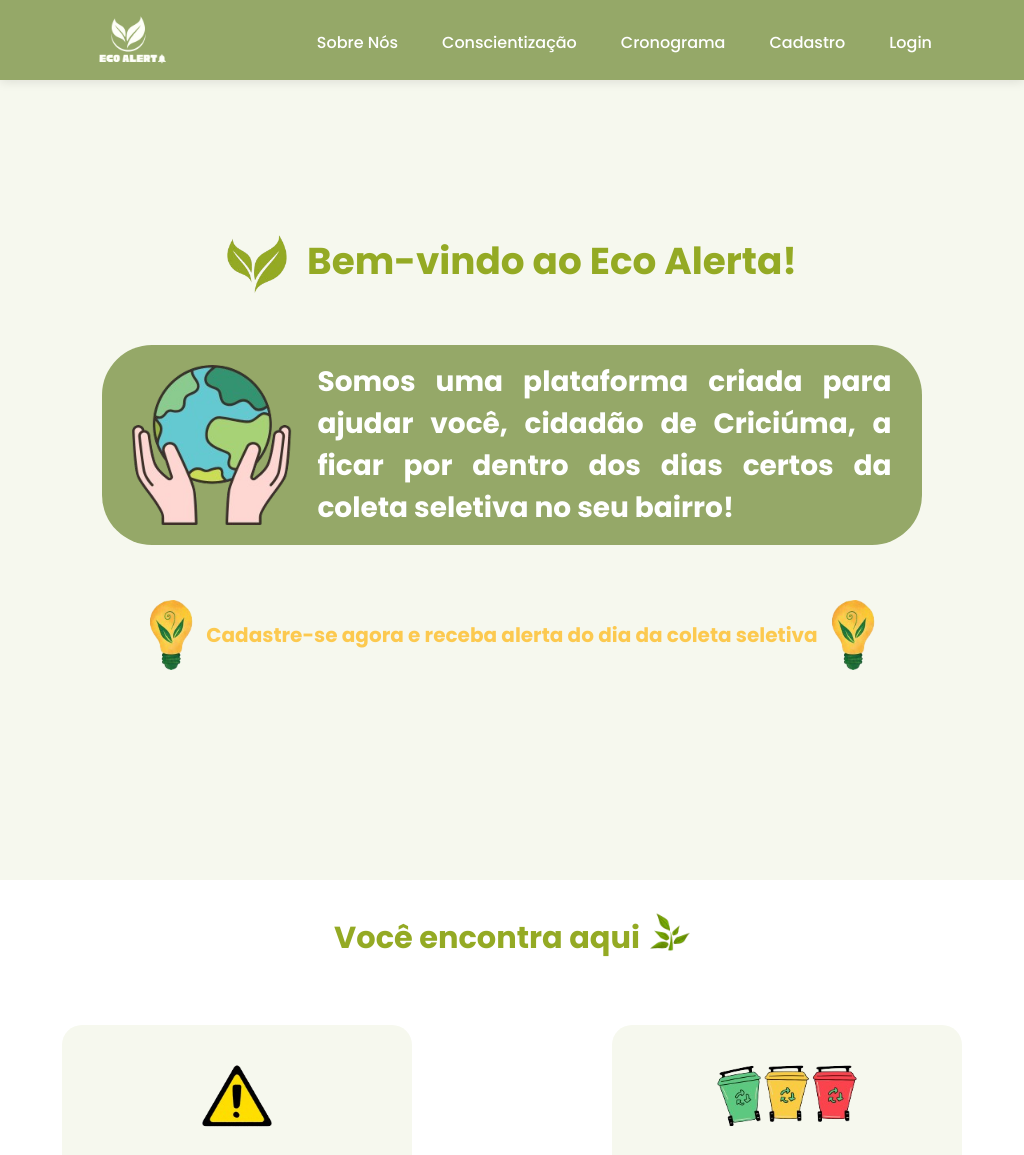
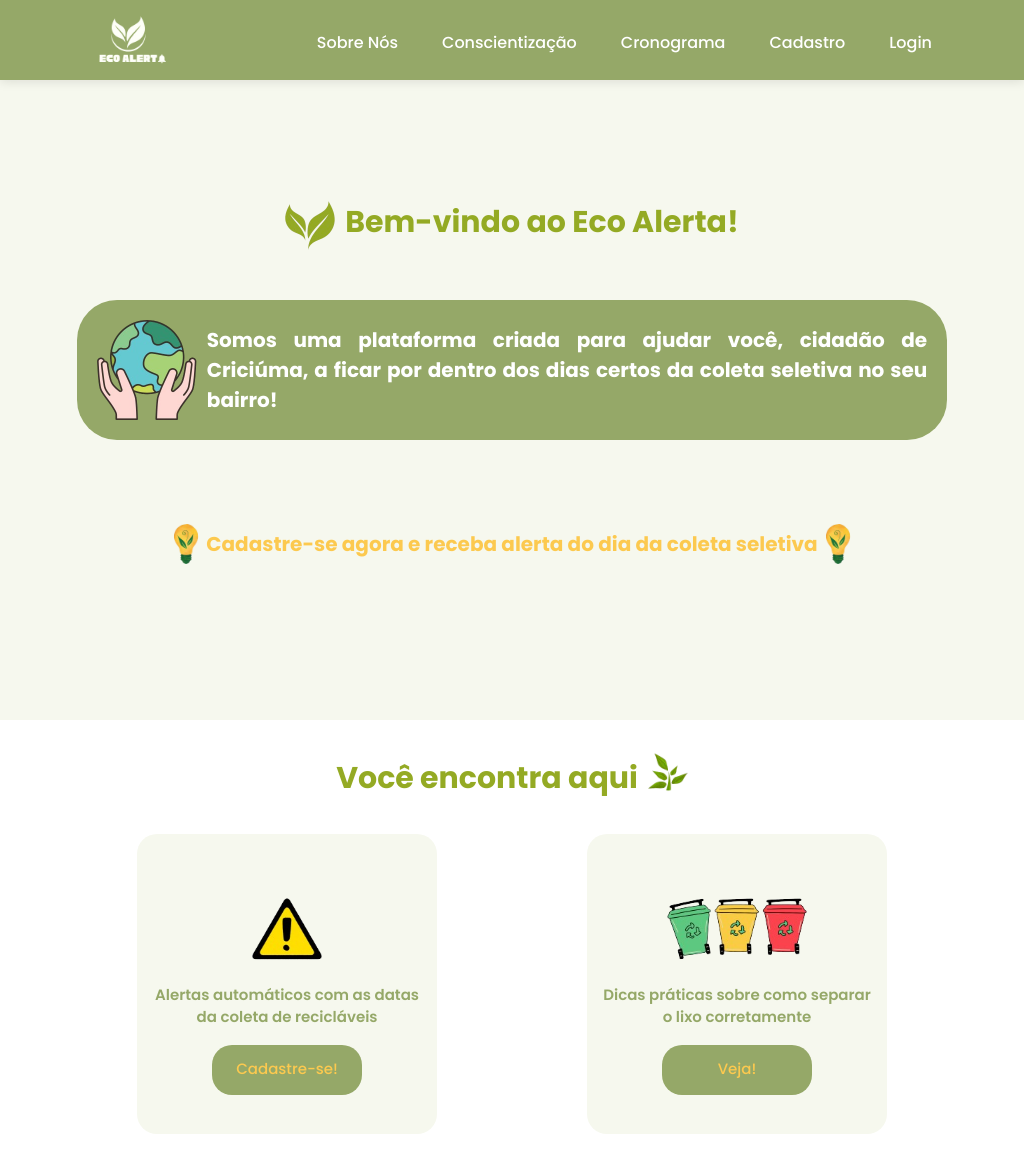
Before and after one commit to TCS-ADS-2025/EcoAlerta-Frontend, a React (Vite) app: page /about in a window 1024 px wide. Shown: the top 1155 px of the page. Built offline with nearby package versions, Linux system fonts and the light colour scheme.

Commit message:
feat: responsividade da about

```diff
--- a/src/components/pages/about/About.css
+++ b/src/components/pages/about/About.css
@@ -10,18 +10,16 @@
 }
 
 .welcome-container {
-  width: 80%;
-  height: 100%;
+  width: 85%;
+  height: 70%;
 
   display: flex;
   flex-direction: column;
-  justify-content: center;
+  justify-content: space-around;
   align-items: center;
 }
 
 .welcome-title {
-  margin-bottom: 50px;
-
   display: flex;
   flex-direction: row;
   align-items: center;
@@ -30,48 +28,53 @@
 
 .welcome-title h1 {
   color: #94aa24;
+  font-size: 40px;
   font-weight: bold;
   padding-left: 20px;
 }
 
 .welcome-title img {
   height: 60px;
+  width: 60px;
 }
 
-.about-span {
+.about-container {
   background-color: #95a868;
-  color: #ffff;
-  font-size: 28px;
-  font-weight: bold;
-
-  width: 100%;
-  height: 200px;
-  border-radius: 50px;
-  padding: 0 30px;
 
   display: flex;
   justify-content: space-around;
   align-items: center;
   text-align: justify;
+  width: 100%;
+  height: auto;
+  border-radius: 40px;
+  padding: 20px;
+}
+
+.about-container p {
+  color: #ffff;
+  font-size: 26px;
+  font-weight: bold;
+  margin: 0;
+  padding-left: 20px;
 }
 
 #mundo-img {
-  height: 90%;
+  height: 150px;
+  width: 150px;
   width: auto;
-  padding-right: 25px;
 }
 
-.welcome-container p {
+.register-now p {
   color: #fcc94f;
-  font-size: 25px;
+  font-size: 28px;
   font-weight: bold;
   margin: 40px 0px;
   position: relative;
+  text-align: center;
 }
 
 .register-now {
-  margin: 35px 0px;
-
   display: flex;
   flex-direction: row;
   align-items: center;
@@ -80,6 +83,7 @@
 
 .register-now img {
   height: 70px;
+  width: 70px;
 }
 
 /* Container 2*/
@@ -98,6 +102,7 @@
   color: #94aa24;
   font-weight: bold;
   margin-top: 40px;
+  font-size: 35px;
 }
 
 .notice-title {
@@ -108,7 +113,7 @@
 }
 
 .notice-title img {
-  height: 40px;
+  height: 50px;
   padding-left: 10px;
   margin-top: 20px;
 }
@@ -117,10 +122,14 @@
   display: grid;
   grid-template-columns: 1fr 1fr;
   margin: 60px 0px;
-  gap: 200px 200px;
+  gap: 200px;
 }
 
 .notice-card .card-body {
+  display: flex;
+  flex-direction: column;
+  justify-content: center;
+  align-items: center;
   background-color: #f6f8ee;
   color: #95a868;
   font-size: 20px;
@@ -129,7 +138,7 @@
   text-align: center;
 
   width: 350px;
-  height: 300px;
+  height: 350px;
 }
 
 .notice-card img {
@@ -140,6 +149,10 @@
 .btn-card {
   background-color: #95a868;
   color: #fcc94f;
+  display: flex;
+  justify-content: center;
+  align-items: center;
+  text-align: center;
   width: 200px;
   height: 60px;
   border-radius: 20px;
@@ -149,43 +162,70 @@
 
 /* Celulares - até 767px */
 @media screen and (max-width: 767px) {
-  .welcome-container {
-    width: 85%;
-  }
-
   .main-container-1 {
     min-height: 80vh;
   }
 
-  span {
-    font-size: 2.5vw;
+  .welcome-title img {
+    width: 30px;
+    height: 30px;
+  }
 
-    width: 100%;
-    height: 150px;
+  .welcome-title {
+    margin-bottom: 10px;
+  }
+
+  .welcome-title h1 {
+    font-size: 20px;
+    padding-left: 10px;
   }
 
   #mundo-img {
-    height: 65%;
+    height: 50px;
+    width: 50px;
   }
 
-  .welcome-container p {
+  .about-container {
+    height: auto;
+    padding: 20px;
+  }
+
+  .about-container p {
+    margin: 0;
+    padding-left: 10px;
+    font-size: 13px;
+  }
+
+  .register-now p {
+    text-align: center;
     font-size: 15px;
   }
 
   .register-now img {
-    height: 50px;
+    width: 30px;
+    height: 30px;
+  }
+
+  .notice-title h2 {
+    font-size: 20px;
+  }
+
+  .notice-title img {
+    height: 30px;
+    width: 40px;
   }
 
   .notice-grid {
+    margin-top: 30px;
     grid-template-columns: 1fr;
     gap: 50px;
   }
 
   .notice-card .card-body {
-    font-size: 16px;
+    font-size: 13px;
 
-    width: 300px;
-    height: 280px;
+    width: 250px;
+    height: 250px;
   }
 
   .notice-card img {
@@ -194,44 +234,75 @@
 
   .btn-card {
     font-size: 18px;
-    width: 180px;
+    width: 150px;
+    height: 50px;
+    font-size: 15px;
   }
 }
 
 /* Tablets*/
 @media screen and (min-width: 768px) and (max-width: 992px) {
-  .welcome-container {
-    width: 85%;
+
+  .main-container-1 {
+    min-height: 80vh;
   }
 
-  span {
-    font-size: 18px;
+  .welcome-title img {
+    width: 50px;
+    height: 50px;
+  }
 
-    width: 100%;
-    height: 140px;
+  .welcome-title h1 {
+    font-size: 25px;
+    padding-left: 10px;
   }
 
   #mundo-img {
-    height: 65%;
+    height: 80px;
+    width: 80px;
   }
 
-  .welcome-container p {
-    font-size: 15px;
+  .about-container {
+    height: auto;
+    padding: 20px;
+  }
+
+  .about-container p {
+    margin: 0;
+    padding-left: 10px;
+    font-size: 16px;
+  }
+
+  .register-now p {
+    text-align: center;
+    font-size: 18px;
   }
 
   .register-now img {
-    height: 50px;
+    width: 40px;
+    height: 40px;
+  }
+
+  .notice-title h2 {
+    font-size: 25px;
+  }
+
+  .notice-title img {
+    height: 30px;
+    width: 40px;
   }
 
   .notice-grid {
+    margin-top: 30px;
+    grid-template-columns: 1fr 1fr;
     gap: 100px;
   }
 
   .notice-card .card-body {
-    font-size: 16px;
+    font-size: 13px;
 
-    width: 300px;
-    height: 280px;
+    width: 250px;
+    height: 250px;
   }
 
   .notice-card img {
@@ -239,28 +310,122 @@
   }
 
   .btn-card {
+    display: flex;
+    justify-content: center;
+    align-items: center;
+    text-align: center;
     font-size: 18px;
-    width: 180px;
+    width: 150px;
+    height: 50px;
+    font-size: 15px;
   }
 }
 
 @media screen and (min-width: 993px) and (max-width: 1200px) {
-  .welcome-container {
-    width: 80%;
+  .main-container-1 {
+    min-height: 80vh;
   }
 
-  span {
-    font-size: 20px;
+  .welcome-title img {
+    width: 50px;
+    height: 50px;
+  }
 
-    width: 100%;
-    height: 200px;
+  .welcome-title h1 {
+    font-size: 30px;
+    padding-left: 10px;
   }
 
   #mundo-img {
-    height: 80%;
+    height: 100px;
+    width: 100px;
   }
 
-  .welcome-container p {
+  .about-container {
+    height: auto;
+    padding: 20px;
+  }
+
+  .about-container p {
+    margin: 0;
+    padding-left: 10px;
     font-size: 20px;
   }
+
+  .register-now p {
+    text-align: center;
+    font-size: 20px;
+  }
+
+  .register-now img {
+    width: 40px;
+    height: 40px;
+  }
+
+  .notice-title h2 {
+    font-size: 30px;
+  }
+
+  .notice-title img {
+    height: 40px;
+    width: 50px;
+  }
+
+  .notice-grid {
+    margin-top: 30px;
+    grid-template-columns: 1fr 1fr;
+    gap: 150px;
+  }
+
+  .notice-card .card-body {
+    font-size: 15px;
+
+    width: 300px;
+    height: 300px;
+  }
+
+  .notice-card img {
+    height: 70px;
+  }
+
+  .btn-card {
+    display: flex;
+    justify-content: center;
+    align-items: center;
+    text-align: center;
+    font-size: 18px;
+    width: 150px;
+    height: 50px;
+    font-size: 15px;
+  }
 }
+
+@media screen and (min-width: 1500px) {
+  .main-container-2 {
+    justify-content: space-evenly;
+  }
+
+  .notice-title {
+    align-items: flex-start;
+    justify-content: flex-start;
+  }
+
+  .notice-title img {
+    height: 60px;
+    width: 70px;
+  }
+
+
+  .notice-grid {
+    margin-top: 30px;
+    grid-template-columns: 1fr 1fr 1fr 1fr;
+    gap: 80px;
+  }
+
+  .notice-card .card-body {
+    font-size: 15px;
+
+    width: 300px;
+    height: 280px;
+  }
+}
--- a/src/components/pages/about/About.tsx
+++ b/src/components/pages/about/About.tsx
@@ -26,12 +26,13 @@ const About = (): ReactElement => {
             <h1>Bem-vindo ao Eco Alerta!</h1>
           </div>
 
-          <span className="about-span">
+          <div className="about-container">
             <img id="mundo-img" src={mundo} alt="planeta terra" />
-            Somos uma plataforma criada para ajudar você, cidadão de Criciúma,
-            a ficar por dentro dos dias certos da coleta seletiva no seu
-            bairro!
-          </span>
+            <p>Somos uma plataforma criada para ajudar você, cidadão de Criciúma,
+              a ficar por dentro dos dias certos da coleta seletiva no seu
+              bairro!
+            </p>
+          </div>
 
           <div className="register-now">
             <img src={lampada} alt="lampada" />
```
